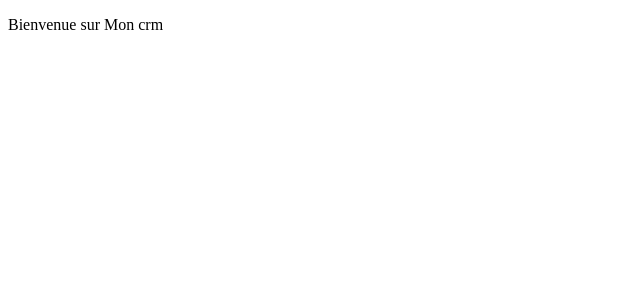
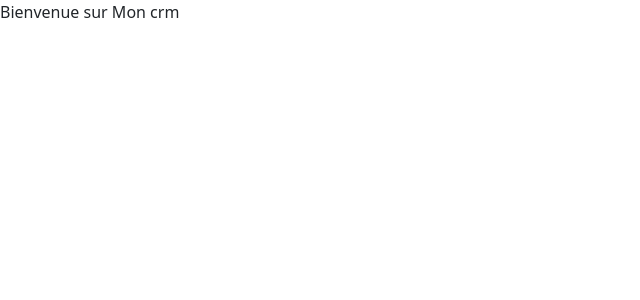
Before and after one commit to 2022-06-13-POEI-JAVA-ATOS-M2I/angular-crm, an Angular app: page / in a window 1280 px wide. Shown: the top 300 px of the page, without its empty margins (0-640 px from the left). Built offline with nearby package versions, Linux system fonts and the light colour scheme.

Commit message:
Commit 5 : ng-bootstrap

```diff
--- a/package.json
+++ b/package.json
@@ -15,9 +15,13 @@
     "@angular/compiler": "^14.1.0",
     "@angular/core": "^14.1.0",
     "@angular/forms": "^14.1.0",
+    "@angular/localize": "^14.1.0",
     "@angular/platform-browser": "^14.1.0",
     "@angular/platform-browser-dynamic": "^14.1.0",
     "@angular/router": "^14.1.0",
+    "@ng-bootstrap/ng-bootstrap": "^13.0.0",
+    "@popperjs/core": "^2.10.2",
+    "bootstrap": "^5.2.0",
     "rxjs": "~7.5.0",
     "tslib": "^2.3.0",
     "zone.js": "~0.11.4"
--- a/src/app/app.module.ts
+++ b/src/app/app.module.ts
@@ -4,9 +4,6 @@
 import { AppRoutingModule } from './app-routing.module';
 import { AppComponent } from './app.component';
 import { CoreModule } from './core/core.module';
-
-
-
 
 @NgModule({
   declarations: [AppComponent],
--- a/src/polyfills.ts
+++ b/src/polyfills.ts
@@ -1,3 +1,7 @@
+/***************************************************************************************************
+ * Load `$localize` onto the global scope - used if i18n tags appear in Angular templates.
+ */
+import '@angular/localize/init';
 /**
  * This file includes polyfills needed by Angular and is loaded before the app.
  * You can add your own extra polyfills to this file.
--- a/src/styles.scss
+++ b/src/styles.scss
@@ -1 +1,4 @@
 /* You can add global styles to this file, and also import other style files */
+
+/* Importing Bootstrap SCSS file. */
+@import '~bootstrap/scss/bootstrap';
```
Also changed, not shown: 1 other file (tests, documents, lock files or other folders).
